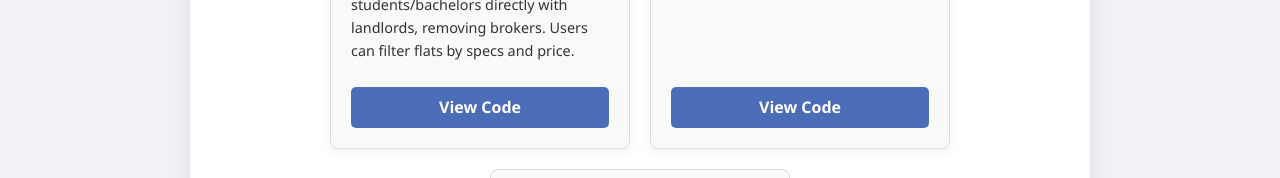
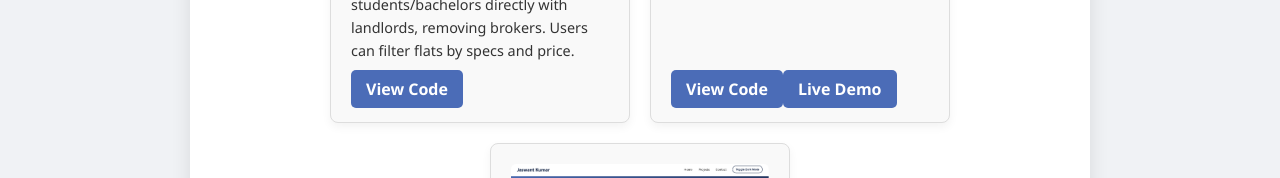
Before and after one commit to Jaswant1213/my-portfolio-react, a React (Vite) app: page /projects in a window 1280 px wide. Shown: the part 537-715 px from the top of the page. Built offline with nearby package versions, Linux system fonts and the light colour scheme.

Commit message:
Fix: Update ProjectCard to accept and use link props

```diff
--- a/src/components/ProjectCard.jsx
+++ b/src/components/ProjectCard.jsx
@@ -1,13 +1,37 @@
 // src/components/ProjectCard.jsx
 
-// Hum 'props' se data receive kar rahe hain (title, imageSrc, text)
-function ProjectCard({ imageSrc, title, text }) {
+// Step 1: Yahan 'githubLink' aur 'liveLink' ko receive karein
+function ProjectCard({ imageSrc, title, text, githubLink, liveLink }) {
   return (
     <div className="project-card">
       <img src={imageSrc} alt={title} />
       <h4>{title}</h4>
       <p>{text}</p>
-      <a href="#">View Code</a>
+
+      {/* Step 2: Naya links section (ye 'project-links' class CSS mein styled hai) */}
+      <div className="project-links">
+        {/* GitHub Link */}
+        <a
+          href={githubLink}
+          className="project-btn"
+          target="_blank"
+          rel="noopener noreferrer"
+        >
+          View Code
+        </a>
+
+        {/* Live Link (sirf tab dikhega agar 'liveLink' mojood hai) */}
+        {liveLink && (
+          <a
+            href={liveLink}
+            className="project-btn live"
+            target="_blank"
+            rel="noopener noreferrer"
+          >
+            Live Demo
+          </a>
+        )}
+      </div>
     </div>
   );
 }
```
